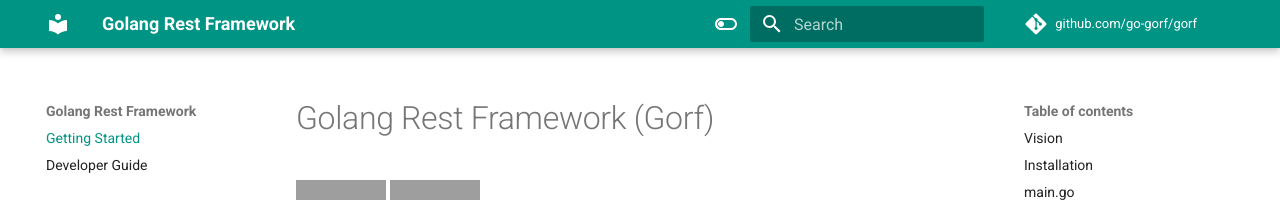
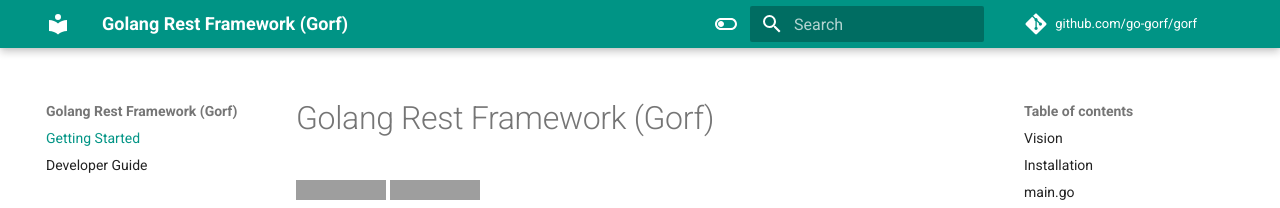
Before and after one commit to go-gorf/go-gorf.github.io, an MkDocs documentation site: the page built from docs/index.md, in a window 1280 px wide. Shown: the top 208 px of the page. Built offline with MkDocs 1.6.1 and Material for MkDocs 9.7.7, drawn with Linux system fonts in a browser that asks for light colours; comment, search, counter and statistics services are not loaded; grey boxes are pictures that could not be loaded.

Commit message:
Update mkdocs.yml

```diff
--- a/mkdocs.yml
+++ b/mkdocs.yml
@@ -1,4 +1,4 @@
-site_name: Golang Rest Framework
+site_name: Golang Rest Framework (Gorf)
 repo_name: github.com/go-gorf/gorf
 repo_url: https://github.com/go-gorf/gorf
 edit_uri: 'https://github.com/go-gorf/gorf'
```
